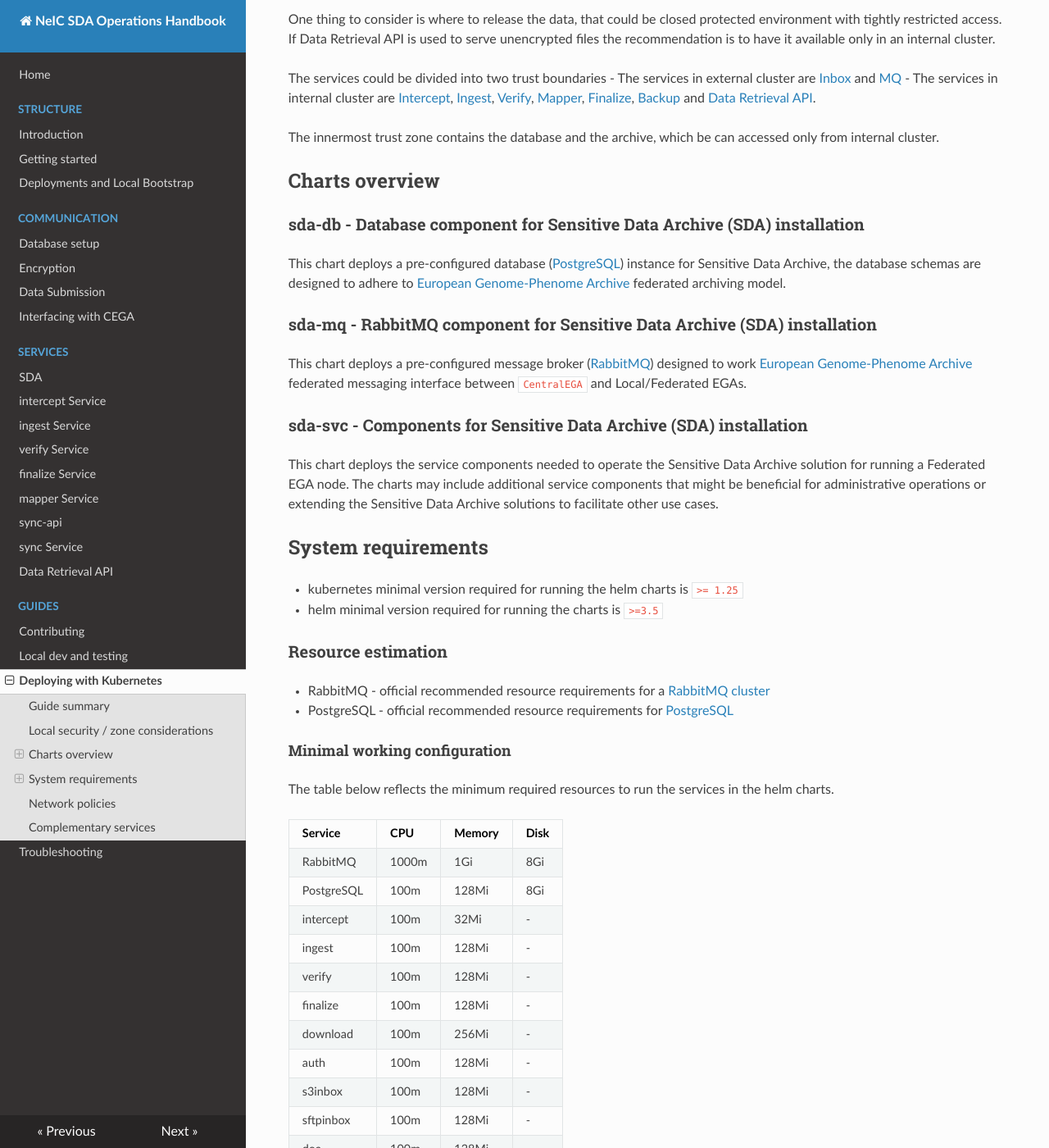
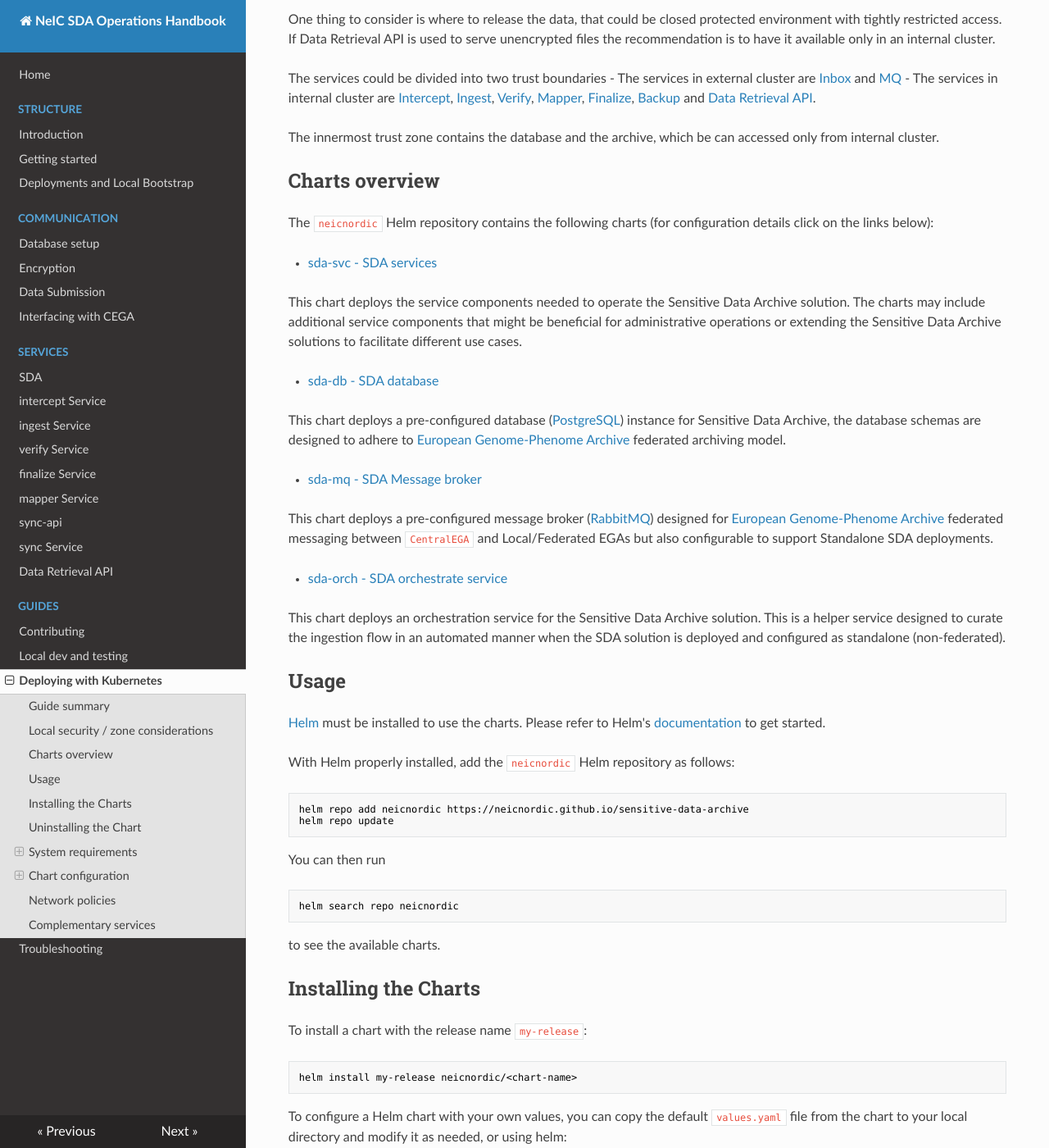
Before and after one commit to neicnordic/neic-sda, an MkDocs documentation site: the page built from docs/guides/deploy-k8s.md, in a window 1280 px wide and 1400 px high, scrolled down 620 px. Shown: the whole window at 82% size. Built offline with MkDocs 1.6.1, drawn with Linux system fonts in a browser that asks for light colours; nearby versions of some CDN libraries; some of the changed text lies outside the part shown.

Commit message:
add Helm chart management instructions

````diff
--- /dev/null
+++ b/docs/guides/charts-overview.md
@@ -0,0 +1,86 @@
+# Sensitive Data Archive Helm Charts
+
+## Charts overview
+
+The `neicnordic` Helm repository contains the following charts (for configuration details click on the links below):
+
+- [sda-svc - SDA services](https://github.com/neicnordic/sensitive-data-archive/blob/main/charts/sda-svc/README.md)
+
+  This chart deploys the service components needed to operate the Sensitive Data Archive solution. The charts may include additional service components that might be beneficial for administrative operations or extending the Sensitive Data Archive solutions to facilitate different use cases.
+
+- [sda-db - SDA database](https://github.com/neicnordic/sensitive-data-archive/blob/main/charts/sda-db/README.md)
+
+  This chart deploys a pre-configured database ([PostgreSQL](https://www.postgresql.org/)) instance for Sensitive Data Archive, the database schemas are designed to adhere to [European Genome-Phenome Archive](https://ega-archive.org/) federated archiving model.
+
+- [sda-mq - SDA Message broker](https://github.com/neicnordic/sensitive-data-archive/blob/main/charts/sda-mq/README.md)
+
+  This chart deploys a pre-configured message broker ([RabbitMQ](https://www.rabbitmq.com/)) designed for [European Genome-Phenome Archive](https://ega-archive.org/) federated messaging between `CentralEGA` and Local/Federated EGAs but also configurable to support Standalone SDA deployments.
+
+- [sda-orch - SDA orchestrate service](https://github.com/neicnordic/sensitive-data-archive/blob/main/charts/sda-orch/README.md)
+
+  This chart deploys an orchestration service for the Sensitive Data Archive solution. This is a helper service designed to curate the ingestion flow in an automated manner when the SDA solution is deployed and configured as standalone (non-federated).
+
+## Usage
+
+[Helm](https://helm.sh) must be installed to use the charts.
+Please refer to Helm's [documentation](https://helm.sh/docs/) to get started.
+
+With Helm properly installed, add the `neicnordic` Helm repository as follows:
+
+```sh
+helm repo add neicnordic https://neicnordic.github.io/sensitive-data-archive
+helm repo update
+```
+
+You can then run
+
+```sh
+helm search repo neicnordic
+```
+
+to see the available charts.
+
+## Installing the Charts
+
+To install a chart with the release name `my-release`:
+
+```sh
+helm install my-release neicnordic/<chart-name>
+```
+
+To configure a Helm chart with your own values, you can copy the default `values.yaml` file from the chart to your local directory and modify it as needed, or using helm:
+
+```sh
+helm show values neicnordic/<chart-name> > <values-filename>.yaml
+```
+
+Then, you can install the chart with the following command:
+
+```sh
+helm install my-release -f <values-filename>.yaml neicnordic/<chart-name>
+```
+
+Example:
+
+```sh
+helm show values neicnordic/sda-svc > my-values.yaml
+vi my-values.yaml
+helm install my-release neicnordic/sda-svc -f my-values.yaml
+```
+
+For quick reference to Helm's chart management capabilities see [here](https://helm.sh/docs/intro/cheatsheet/#chart-management).
+
+## Uninstalling the Chart
+
+To uninstall/delete the `my-release` deployment:
+
+```sh
+helm delete my-release
+```
+
+The command removes all the Kubernetes components associated with the chart and deletes the release.
+
+## System requirements
+
+ - kubernetes minimal version required for running the helm charts is `>= 1.25`
+ - helm minimal version required for running the charts is `>=3.5`
--- a/docs/guides/deploy-k8s.md
+++ b/docs/guides/deploy-k8s.md
@@ -23,25 +23,10 @@ The services could be divided into two trust boundaries
 
 The innermost trust zone contains the database and the archive, which be can accessed only from internal cluster.
 
-## Charts overview
-
-### sda-db - Database component for Sensitive Data Archive (SDA) installation
-
-This chart deploys a pre-configured database ([PostgreSQL](https://www.postgresql.org/)) instance for Sensitive Data Archive, the database schemas are designed to adhere to [European Genome-Phenome Archive](https://ega-archive.org/) federated archiving model.
-
-### sda-mq - RabbitMQ component for Sensitive Data Archive (SDA) installation
-
-This chart deploys a pre-configured message broker ([RabbitMQ](https://www.rabbitmq.com/)) designed to work [European Genome-Phenome Archive](https://ega-archive.org/) federated messaging interface between `CentralEGA` and Local/Federated EGAs.
-
-### sda-svc - Components for Sensitive Data Archive (SDA) installation
-
-This chart deploys the service components needed to operate the Sensitive Data Archive solution for running a Federated EGA node.
-The charts may include additional service components that might be beneficial for administrative operations or extending the Sensitive Data Archive solutions to facilitate other use cases.
-
-## System requirements
-
- - kubernetes minimal version required for running the helm charts is `>= 1.25`
- - helm minimal version required for running the charts is `>=3.5`
+{%
+  include-markdown "./charts-overview.md"
+  start="# Sensitive Data Archive Helm Charts"
+%}
 
 ### Resource estimation
 
@@ -66,13 +51,15 @@ The table below reflects the minimum required resources to run the services in t
 | sftpinbox  | 100m  | 128Mi  | -    |
 | doa        | 100m  | 128Mi  | -    |
 
-Here, minimal lists of variables requiring configuration, in addition to the defaults, are provided in the respective `values.yml` file for each of the Helm charts.
+## Chart configuration
+
+Here we provide minimal lists of variables that require configuration in addition to the defaults, so as to achieve a working deployment of the `sensitive data archive`. These variables can be set in the respective `values.yml` file for each of the Helm charts:
 
 - [SDA services](#sda-services-chart)
 - [RabbitMQ](#rabbitmq-chart)
 - [SDA Database](#database-chart)
 
-in order to achieve a working deployment of the `sensitive data archive`. In the following it is assumed that a *federated* setup is being deployed.
+In what follows it is assumed that a *federated* setup is being deployed.
 
 ### SDA services chart
 
````
